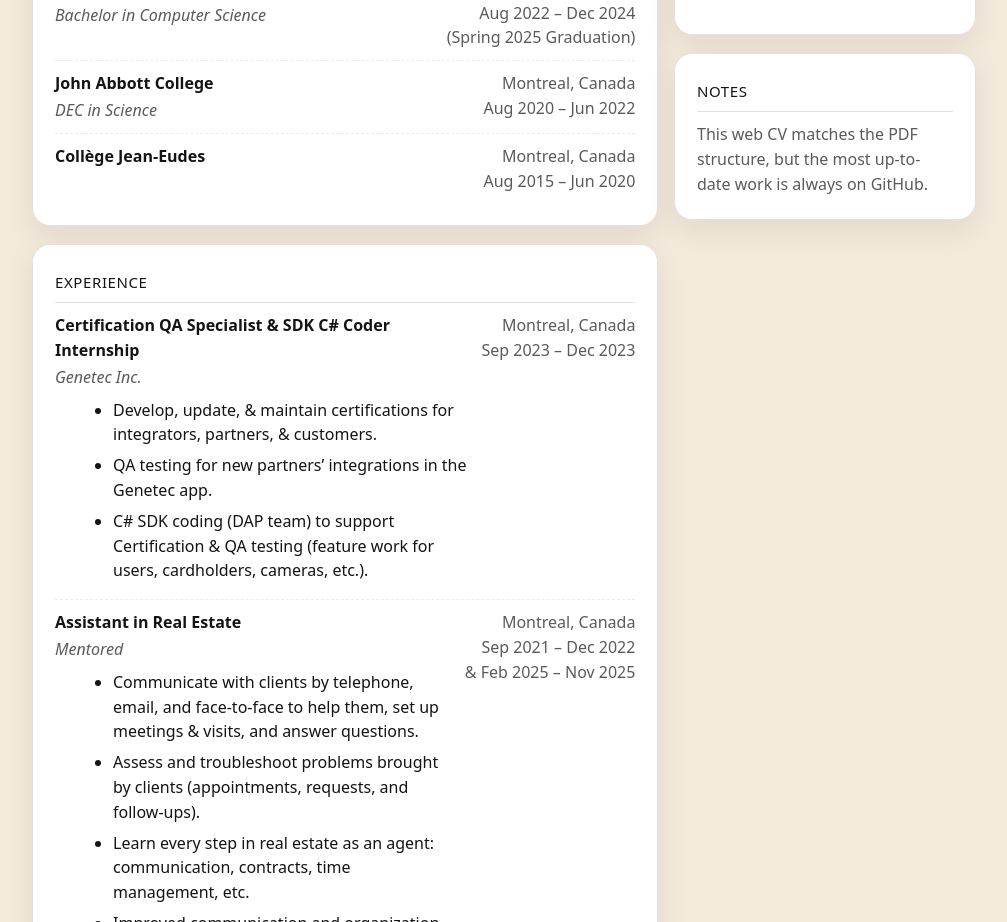
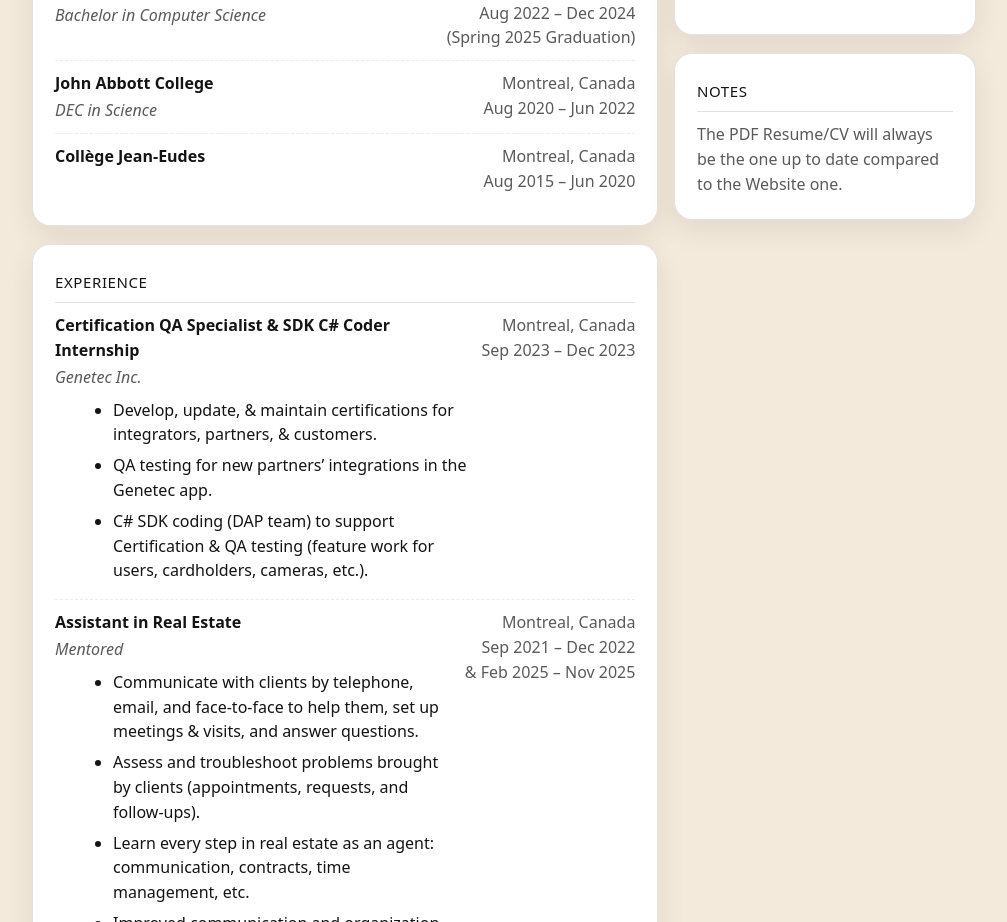
Before and after one commit to AndradaDiaconita/AndradaWebsite, a plain HTML site: page cv.html in a window 1280 px wide. Shown: the part 820-1742 px from the top of the page, without its empty margins (136-1143 px from the left). Drawn offline with Linux system fonts and the light colour scheme.

Commit message:
Update note about CV versioning

```diff
--- a/cv.html
+++ b/cv.html
@@ -236,7 +236,7 @@
         <section class="card">
           <div class="cv-section-title">Notes</div>
           <p class="muted" style="margin:10px 0 0;">
-            This web CV matches the PDF structure, but the most up-to-date work is always on GitHub.
+            The PDF Resume/CV will always be the one up to date compared to the Website one.
           </p>
         </section>
 
```
